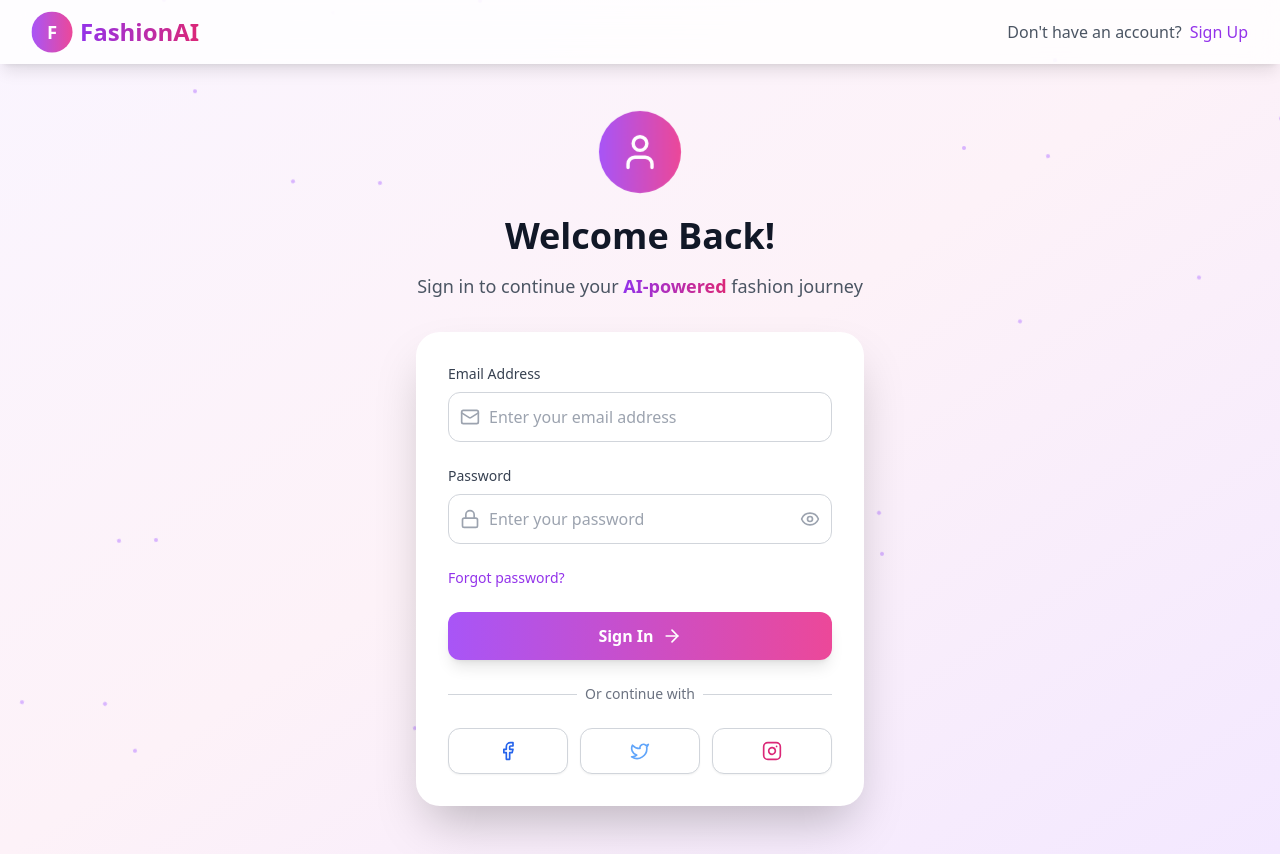
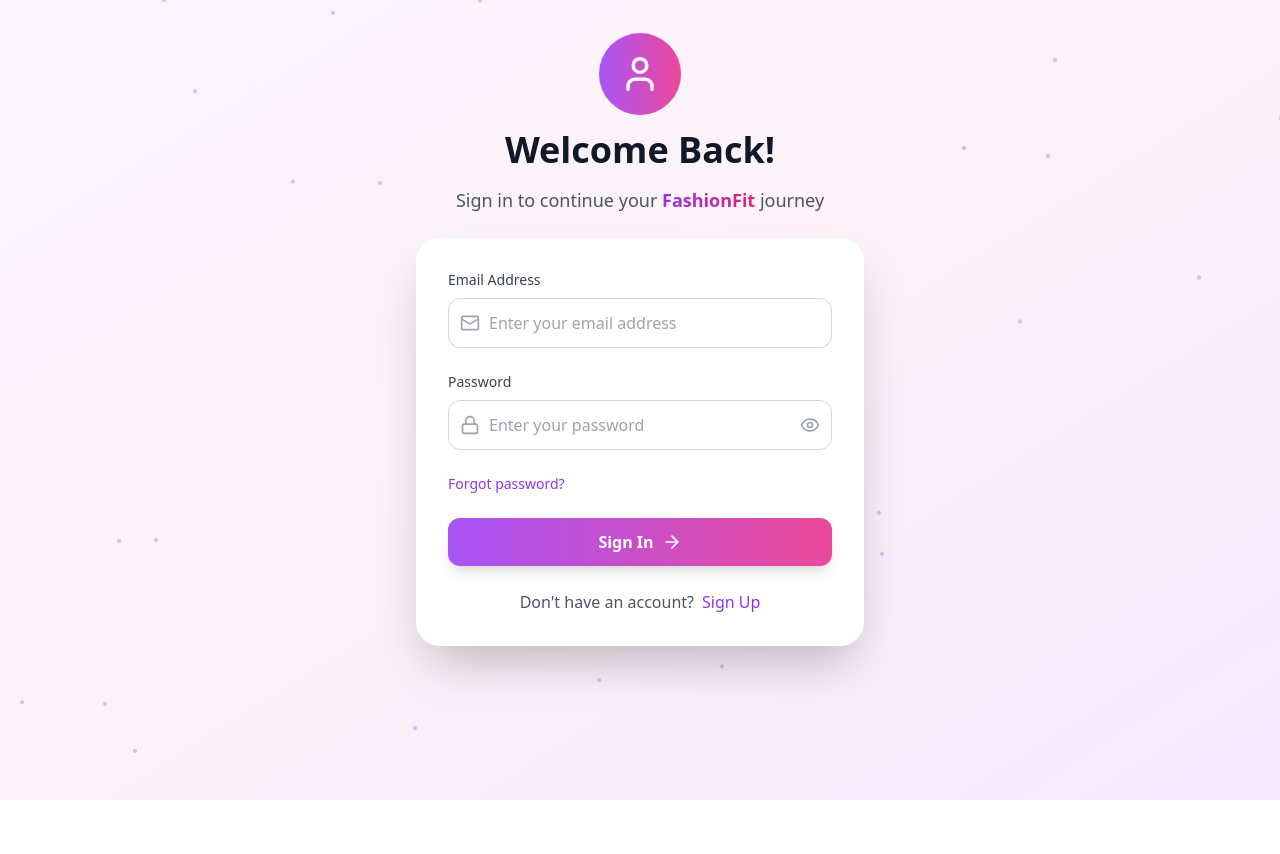
Before and after one commit to DivyModi07/FashionFit, a React (Vite) app in the folder frontend/: page /login in a window 1280 px wide. After the commit the page ends 800 px from the top, so only its background shows below. Built offline with nearby package versions, Linux system fonts and the light colour scheme.

Commit message:
Update Login.jsx

```diff
--- a/frontend/src/pages/Login.jsx
+++ b/frontend/src/pages/Login.jsx
@@ -107,11 +107,6 @@ const Login= () => {
     alert("Navigate to sign up page")
   }
 
-  // const handleForgotPassword = () => {
-  //   console.log("Forgot password clicked")
-  //   alert("Forgot password functionality")
-  // }
-
   const handleGuestLogin = () => {
     console.log("Continue as guest")
     alert("Continue as guest")
@@ -120,15 +115,10 @@ const Login= () => {
   return (
     <div className="min-h-screen bg-gradient-to-br from-purple-50 via-pink-50 to-purple-100 overflow-hidden">
       {/* Floating particles animation */}
-      <Animation count={25} />
+      <Animation/>
 
       {/* Custom animations */}
       <style jsx>{`
-        @keyframes float {
-          0%, 100% { transform: translateY(0px) rotate(0deg); }
-          50% { transform: translateY(-20px) rotate(180deg); }
-        }
-
         @keyframes slideInFromTop {
           from { transform: translateY(-100%); opacity: 0; }
           to { transform: translateY(0); opacity: 1; }
@@ -175,43 +165,9 @@ const Login= () => {
         }
       `}</style>
 
-      {/* Header */}
-      <header className="bg-white/80 backdrop-blur-md shadow-lg sticky top-0 z-50 animate-slide-in-top">
-        <div className="max-w-7xl mx-auto px-4 sm:px-6 lg:px-8">
-          <div className="flex justify-between items-center h-16">
-            <div className="flex items-center">
-              <div className="w-10 h-10 bg-gradient-to-r from-purple-500 to-pink-500 rounded-full flex items-center justify-center animate-pulse-slow">
-                <span className="text-white font-bold text-lg">F</span>
-              </div>
-              <span className="text-2xl font-bold bg-gradient-to-r from-purple-600 to-pink-600 bg-clip-text text-transparent ml-2">
-                FashionAI
-              </span>
-            </div>
-
-            <div className="flex items-center space-x-2">
-              <span className="text-gray-600">Don't have an account?</span>
-              <button
-                onClick={() => navigate('/signup')}
-                className="text-purple-600 hover:text-purple-700 font-medium transition-colors"
-              >
-                Sign Up
-              </button>
-            </div>
-          </div>
-        </div>
-      </header>
-
-      {/* Welcome Banner */}
-      {/* <div className="bg-gradient-to-r from-purple-500 to-pink-500 text-white text-center py-3 animate-slide-in-top">
-        <div className="flex items-center justify-center">
-          <Sparkles className="w-4 h-4 mr-2" />
-          <span className="text-sm font-medium">Welcome Back to Fashion Revolution</span>
-        </div>
-      </div> */}
-
       {/* Main Content */}
-      <div className="flex items-center justify-center min-h-[calc(100vh-120px)] px-4 sm:px-6 lg:px-8 py-12">
-        <div className="max-w-md w-full space-y-8">
+      <div className="flex items-center justify-center min-h-[calc(100vh-120px)] px-4 sm:px-6 lg:px-8 py-7">
+        <div className="max-w-md w-full space-y-6">
           {/* Header Section */}
           <div className="text-center" data-animate id="header">
             <div
@@ -219,16 +175,16 @@ const Login= () => {
                 isVisible["header"] ? "opacity-100 translate-y-0" : "opacity-0 translate-y-10"
               }`}
             >
-              <div className="w-20 h-20 bg-gradient-to-r from-purple-500 to-pink-500 rounded-full flex items-center justify-center mx-auto mb-6 animate-pulse-slow">
+              <div className="w-20 h-20 bg-gradient-to-r from-purple-500 to-pink-500 rounded-full flex items-center justify-center mx-auto mb-4 animate-pulse-slow">
                 <User className="w-10 h-10 text-white" />
               </div>
               <h1 className="text-3xl md:text-4xl font-bold text-gray-900 mb-4">Welcome Back!</h1>
               <p className="text-lg text-gray-600">
                 Sign in to continue your{" "}
                 <span className="bg-gradient-to-r from-purple-600 to-pink-600 bg-clip-text text-transparent font-semibold">
-                  AI-powered
+                  FashionFit
                 </span>{" "}
-                fashion journey
+                journey
               </p>
             </div>
           </div>
@@ -288,16 +244,6 @@ const Login= () => {
 
                 {/* Remember Me & Forgot Password */}
                 <div className="flex items-center justify-between">
-                  {/* <div className="flex items-center">
-                    <input
-                      type="checkbox"
-                      name="rememberMe"
-                      checked={formData.rememberMe}
-                      onChange={handleInputChange}
-                      className="h-4 w-4 text-purple-600 focus:ring-purple-500 border-gray-300 rounded"
-                    />
-                    <label className="ml-2 block text-sm text-gray-700">Remember me</label>
-                  </div> */}
                   <button
                     type="button"
                     onClick={() => navigate('/forgotpassword')}
@@ -322,94 +268,19 @@ const Login= () => {
                     </>
                   )}
                 </button>
-
-                {/* Guest Login */}
-                {/* <button
-                  type="button"
-                  onClick={handleGuestLogin}
-                  className="w-full border-2 border-purple-500 text-purple-600 py-3 px-4 rounded-xl font-semibold hover:bg-purple-500 hover:text-white transition-all duration-300 transform hover:scale-105"
-                >
-                  Continue as Guest
-                </button> */}
-
-                {/* Divider */}
-                <div className="relative my-6">
-                  <div className="absolute inset-0 flex items-center">
-                    <div className="w-full border-t border-gray-300" />
-                  </div>
-                  <div className="relative flex justify-center text-sm">
-                    <span className="px-2 bg-white text-gray-500">Or continue with</span>
-                  </div>
+                <div className="flex justify-center space-x-2">
+                  <span className="text-gray-600">Don't have an account?</span>
+                  <button
+                    onClick={() => navigate('/signup')}
+                    className="text-purple-600 hover:text-purple-700 font-medium transition-colors"
+                  >
+                    Sign Up
+                  </button>
                 </div>
 
-                {/* Social Login */}
-                <div className="grid grid-cols-3 gap-3">
-                  <button
-                    type="button"
-                    onClick={() => handleSocialLogin("Facebook")}
-                    className="w-full inline-flex justify-center py-3 px-4 border border-gray-300 rounded-xl shadow-sm bg-white text-sm font-medium text-gray-500 hover:bg-gray-50 transition-all duration-300 hover:scale-105 hover:shadow-md"
-                  >
-                    <Facebook className="w-5 h-5 text-blue-600" />
-                  </button>
-                  <button
-                    type="button"
-                    onClick={() => handleSocialLogin("Twitter")}
-                    className="w-full inline-flex justify-center py-3 px-4 border border-gray-300 rounded-xl shadow-sm bg-white text-sm font-medium text-gray-500 hover:bg-gray-50 transition-all duration-300 hover:scale-105 hover:shadow-md"
-                  >
-                    <Twitter className="w-5 h-5 text-blue-400" />
-                  </button>
-                  <button
-                    type="button"
-                    onClick={() => handleSocialLogin("Instagram")}
-                    className="w-full inline-flex justify-center py-3 px-4 border border-gray-300 rounded-xl shadow-sm bg-white text-sm font-medium text-gray-500 hover:bg-gray-50 transition-all duration-300 hover:scale-105 hover:shadow-md"
-                  >
-                    <Instagram className="w-5 h-5 text-pink-600" />
-                  </button>
-                </div>
               </form>
             </div>
           </div>
-
-          {/* Additional Features */}
-          {/* <div className="text-center" data-animate id="features">
-            <div
-              className={`transition-all duration-700 delay-300 ${
-                isVisible["features"] ? "opacity-100 translate-y-0" : "opacity-0 translate-y-10"
-              }`}
-            >
-              <div className="grid grid-cols-1 md:grid-cols-3 gap-4 mt-8">
-                <div className="bg-white/60 backdrop-blur-sm rounded-2xl p-4 text-center hover:bg-white/80 transition-all duration-300 transform hover:scale-105">
-                  <div className="w-12 h-12 bg-gradient-to-r from-purple-400 to-pink-400 rounded-full flex items-center justify-center mx-auto mb-2 animate-bounce-slow">
-                    <Sparkles className="w-6 h-6 text-white" />
-                  </div>
-                  <h3 className="font-semibold text-gray-900 text-sm">AI Recommendations</h3>
-                  <p className="text-xs text-gray-600 mt-1">Personalized style suggestions</p>
-                </div>
-
-                <div className="bg-white/60 backdrop-blur-sm rounded-2xl p-4 text-center hover:bg-white/80 transition-all duration-300 transform hover:scale-105">
-                  <div
-                    className="w-12 h-12 bg-gradient-to-r from-pink-400 to-purple-400 rounded-full flex items-center justify-center mx-auto mb-2 animate-bounce-slow"
-                    style={{ animationDelay: "0.5s" }}
-                  >
-                    <User className="w-6 h-6 text-white" />
-                  </div>
-                  <h3 className="font-semibold text-gray-900 text-sm">Virtual Try-On</h3>
-                  <p className="text-xs text-gray-600 mt-1">See before you buy</p>
-                </div>
-
-                <div className="bg-white/60 backdrop-blur-sm rounded-2xl p-4 text-center hover:bg-white/80 transition-all duration-300 transform hover:scale-105">
-                  <div
-                    className="w-12 h-12 bg-gradient-to-r from-purple-400 to-pink-400 rounded-full flex items-center justify-center mx-auto mb-2 animate-bounce-slow"
-                    style={{ animationDelay: "1s" }}
-                  >
-                    <ArrowRight className="w-6 h-6 text-white" />
-                  </div>
-                  <h3 className="font-semibold text-gray-900 text-sm">Smart Shopping</h3>
-                  <p className="text-xs text-gray-600 mt-1">Intelligent fashion discovery</p>
-                </div>
-              </div>
-            </div>
-          </div> */}
         </div>
       </div>
     </div>
@@ -417,94 +288,3 @@ const Login= () => {
 }
 
 export default Login
-
-
-// import React, { useState } from "react";
-// import axios from "axios";
-
-// const Login = () => {
-//   const [email, setemail] = useState("");
-//   const [password, setPassword] = useState("");
-//   const [message, setMessage] = useState("");
-
-//   const handleLogin = async (e) => {
-//     e.preventDefault();
-//     setMessage("Logging in...");
-
-//     try {
-//       const response = await axios.post("http://localhost:8000/api/token/", {
-//       email,
-//       password,
-//     });
-
-
-//       const { access, refresh } = response.data;
-
-//       // Store tokens in localStorage
-//       localStorage.setItem("access", access);
-//       localStorage.setItem("refresh", refresh);
-
-//       // Set token as default header
-//       axios.defaults.headers.common["Authorization"] = `Bearer ${access}`;
-
-//       setMessage("✅ Login successful!");
-//     } catch (error) {
-//   console.error("Axios error object:", error);
-
-//   if (error.response) {
-//     console.log("Response error:", error.response.data);
-//     setMessage("❌ " + JSON.stringify(error.response.data));
-//   } else if (error.request) {
-//     console.log("No response received:", error.request);
-//     setMessage("❌ No response from server. Possible CORS or network error.");
-//   } else {
-//     console.log("Error message:", error.message);
-//     setMessage("❌ Error: " + error.message);
-//   }
-// }
-
-//   };
-
-//   return (
-//     <div className="min-h-screen flex items-center justify-center bg-gray-100 px-4">
-//       <div className="w-full max-w-md bg-white p-8 rounded shadow-md">
-//         <h2 className="text-2xl font-bold mb-6 text-center text-gray-800">Login</h2>
-
-//         <form onSubmit={handleLogin} className="space-y-4">
-//           <div>
-//             <label className="block text-sm text-gray-700">email</label>
-//             <input
-//               type="text"
-//               value={email}
-//               onChange={(e) => setemail(e.target.value)}
-//               className="w-full px-3 py-2 border border-gray-300 rounded focus:outline-none focus:ring focus:border-blue-400"
-//               required
-//             />
-//           </div>
-
-//           <div>
-//             <label className="block text-sm text-gray-700">Password</label>
-//             <input
-//               type="password"
-//               value={password}
-//               onChange={(e) => setPassword(e.target.value)}
-//               className="w-full px-3 py-2 border border-gray-300 rounded focus:outline-none focus:ring focus:border-blue-400"
-//               required
-//             />
-//           </div>
-
-//           <button
-//             type="submit"
-//             className="w-full bg-blue-600 text-white py-2 rounded hover:bg-blue-700 transition"
-//           >
-//             Login
-//           </button>
-//         </form>
-
-//         <p className="text-sm text-center text-red-600 mt-4">{message}</p>
-//       </div>
-//     </div>
-//   );
-// };
-
-// export default Login;
```
